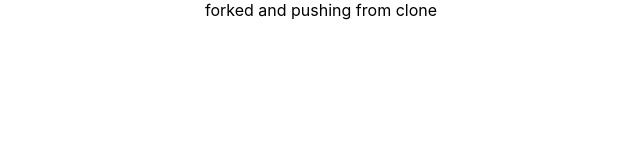
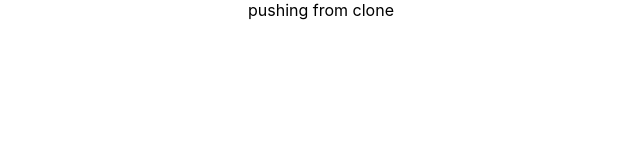
Before and after one commit to college-connect-dev/collegeConnect, a React (Create React App) app in the folder client/: page / in a window 1280 px wide. Shown: the top 160 px of the page, without its empty margins (319-959 px from the left). Built offline with nearby package versions, Linux system fonts and the light colour scheme.

Commit message:
testing ssh

```diff
--- a/client/src/App.tsx
+++ b/client/src/App.tsx
@@ -2,7 +2,7 @@ import React from 'react';
 import './App.css';
 
 function App() {
-  return <div className='App'>forked and pushing from clone</div>;
+  return <div className='App'> pushing from clone</div>;
 }
 
 export default App;
```
